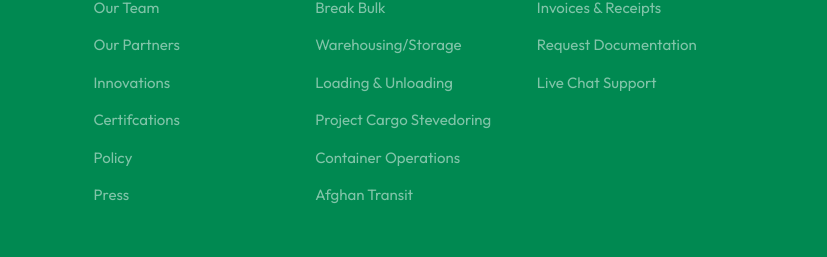
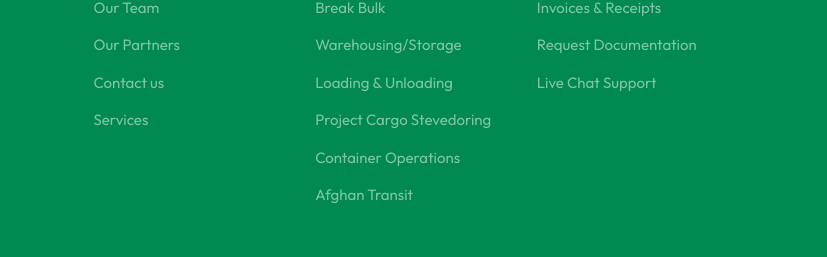
Before and after one commit to mwasif666/Badarudding, a React (Create React App) app: page / in a window 1280 px wide. Shown: the part 6082-6339 px from the top of the page, without its empty margins (226-1053 px from the left). Built offline with nearby package versions, Linux system fonts and the light colour scheme.

Commit message:
links update

```diff
--- a/src/component/Footer/Footer.js
+++ b/src/component/Footer/Footer.js
@@ -18,13 +18,11 @@ class Footer extends Component {
           id: 1,
           title: "General",
           child: [
-            { title: "About Us", link: "/" },
-            { title: "Our Team", link: "/" },
-            { title: "Our Partners", link: "/" },
-            { title: "Innovations", link: "/" },
-            { title: "Certifcations", link: "/" },
-            { title: "Policy", link: "/" },
-            { title: "Press", link: "/" },
+            { title: "About Us", link: "/about" },
+            { title: "Our Team", link: "/about" },
+            { title: "Our Partners", link: "/about" },
+            { title: "Contact us", link: "/contact" },
+            { title: "Services", link: "/service" },
           ],
         },
         {
```
